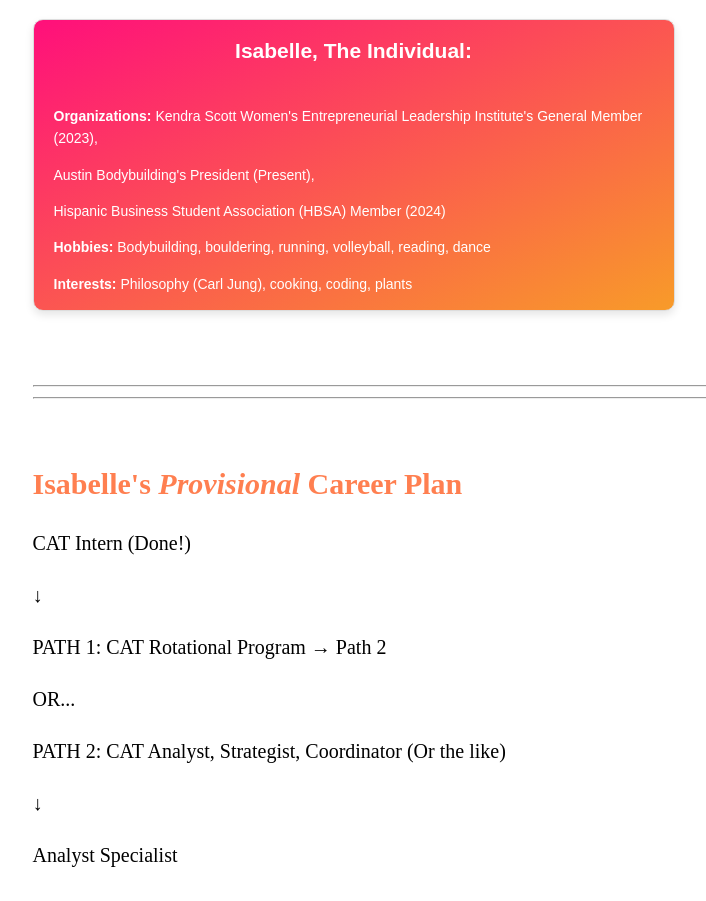
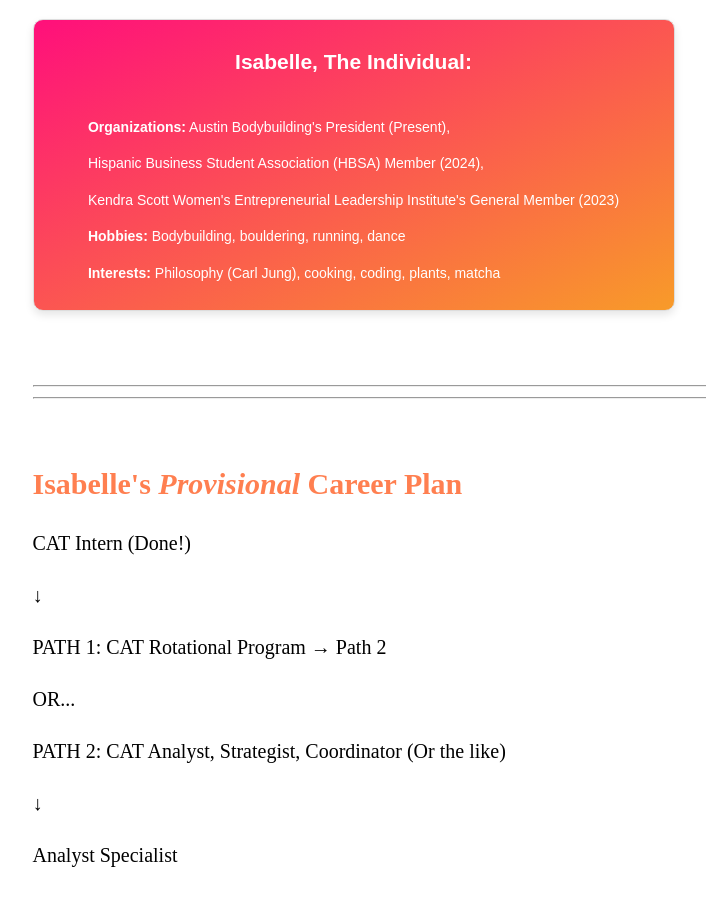
Before and after one commit to isabelledemengeon/isabelledemengeon.github.io, a plain HTML site: page index.html in a window 1280 px wide. Shown: the part 4072-4973 px from the top of the page, without its empty margins (245-951 px from the left). Drawn offline with Linux system fonts and the light colour scheme.

Commit message:
Update index.html

```diff
--- a/index.html
+++ b/index.html
@@ -384,12 +384,12 @@ In essence, my brand identity revolves around three pillars:
     <h2>Isabelle, The Individual:</h2>
   </div>
   <div class="content">
-    <p><b>Organizations:</b> Kendra Scott Women's Entrepreneurial Leadership Institute's General Member (2023),
-      </p><p>
-        Austin Bodybuilding's President (Present),
-    </p> <p> Hispanic Business Student Association (HBSA) Member (2024)</p>
-    <p><b>Hobbies:</b> Bodybuilding, bouldering, running, volleyball, reading, dance</p>
-    <p><b>Interests:</b> Philosophy (Carl Jung), cooking, coding, plants </p>
+    <p><b>Organizations:</b>
+        Austin Bodybuilding's President (Present),  </p>
+    <p>   Hispanic Business Student Association (HBSA) Member (2024),
+    </p> <p> Kendra Scott Women's Entrepreneurial Leadership Institute's General Member (2023)</p>
+    <p><b>Hobbies:</b> Bodybuilding, bouldering, running, dance</p>
+    <p><b>Interests:</b> Philosophy (Carl Jung), cooking, coding, plants, matcha </p>
   </div>
 </div>
 
```
